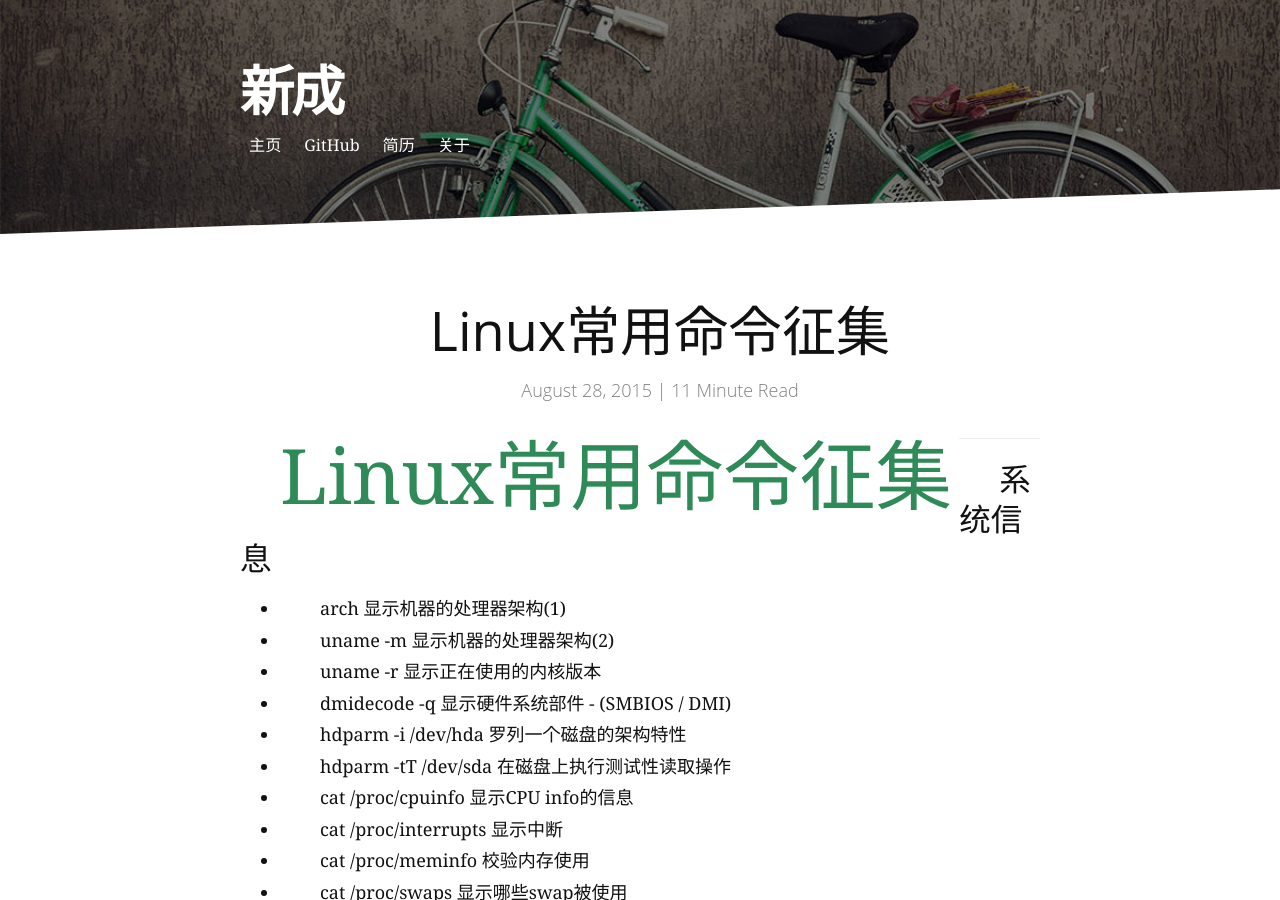
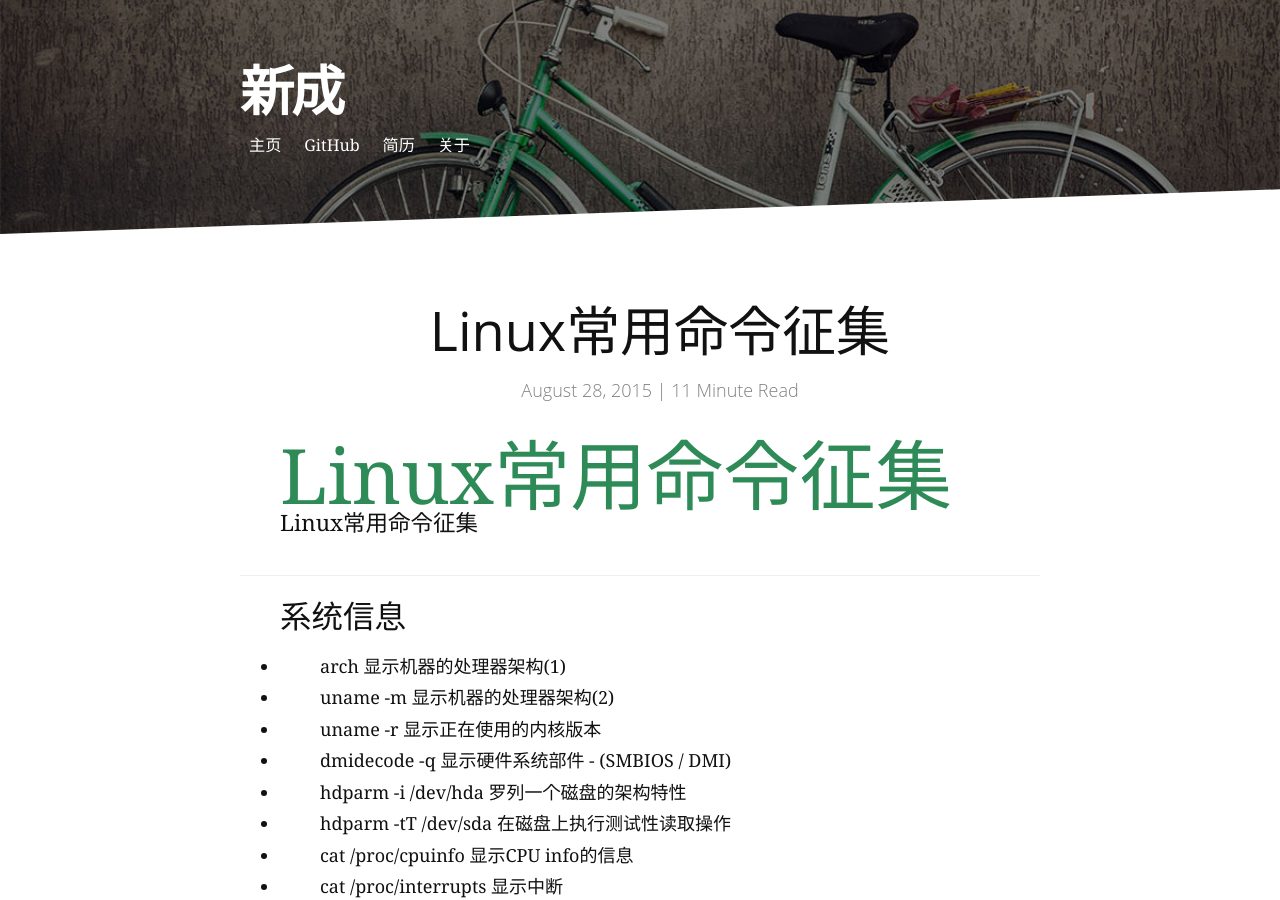
Before and after one commit to JunFuXu/JunFuXu.github.io, a Jekyll site: the page built from _posts/2015-08-28-linuxshell.md, in a window 1280 px wide and 900 px high. Built offline with Jekyll 4.4.1, drawn with Linux system fonts in a browser that asks for light colours; Markdown is read by kramdown in place of the engine named in the settings.

Commit message:
Signed-off-by: xujunfu <xujunfu@shu.edu.cn>

```diff
--- a/_posts/2015-08-28-linuxshell.md
+++ b/_posts/2015-08-28-linuxshell.md
@@ -13,7 +13,7 @@ p{
 </style>
 <div>
 <p class="intro">
-	<span class="dropcap">Linux常用命令征集</span>
+	<span class="dropcap">Linux常用命令征集</span>Linux常用命令征集
 </p>
 </div>
 <hr>
```
